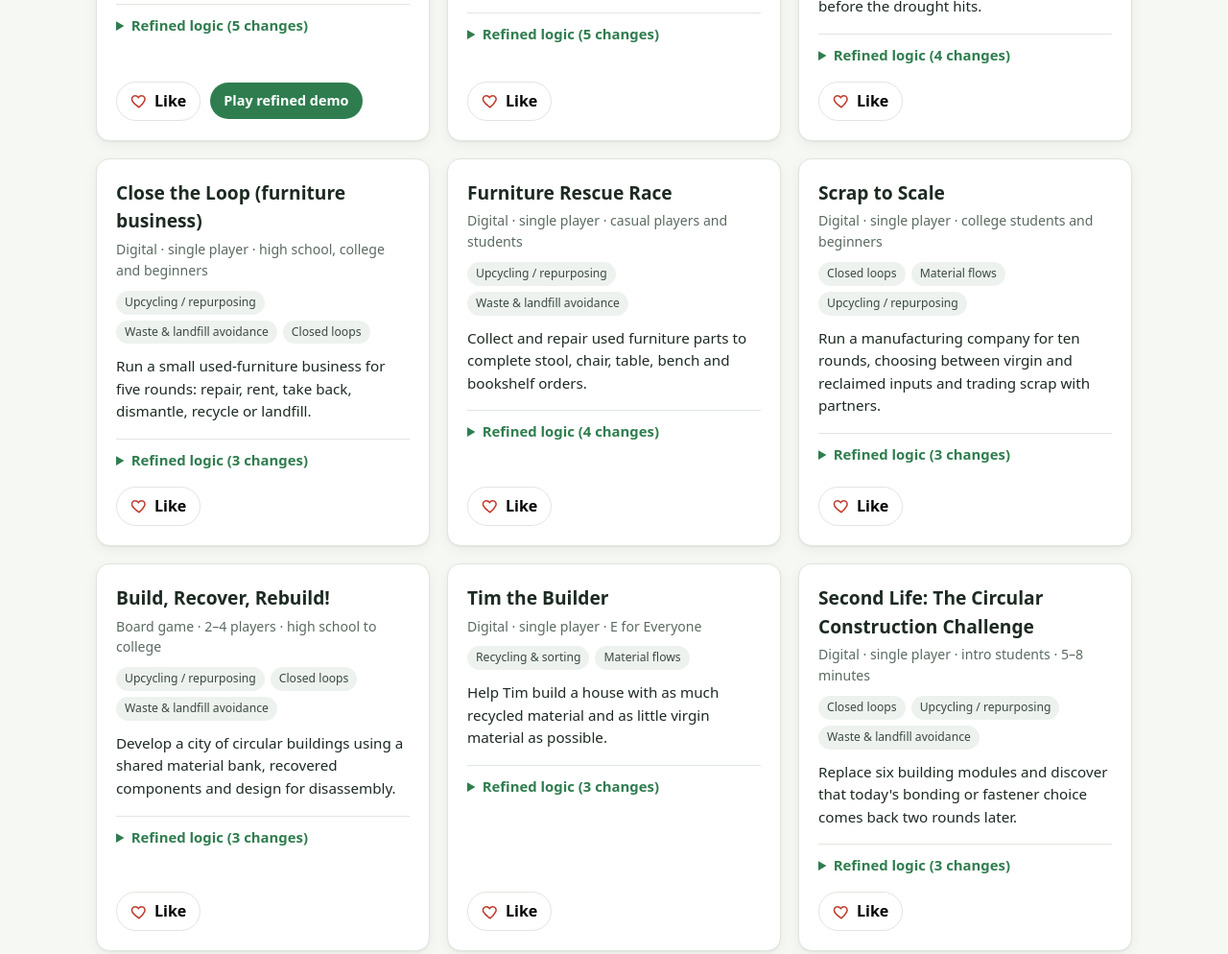
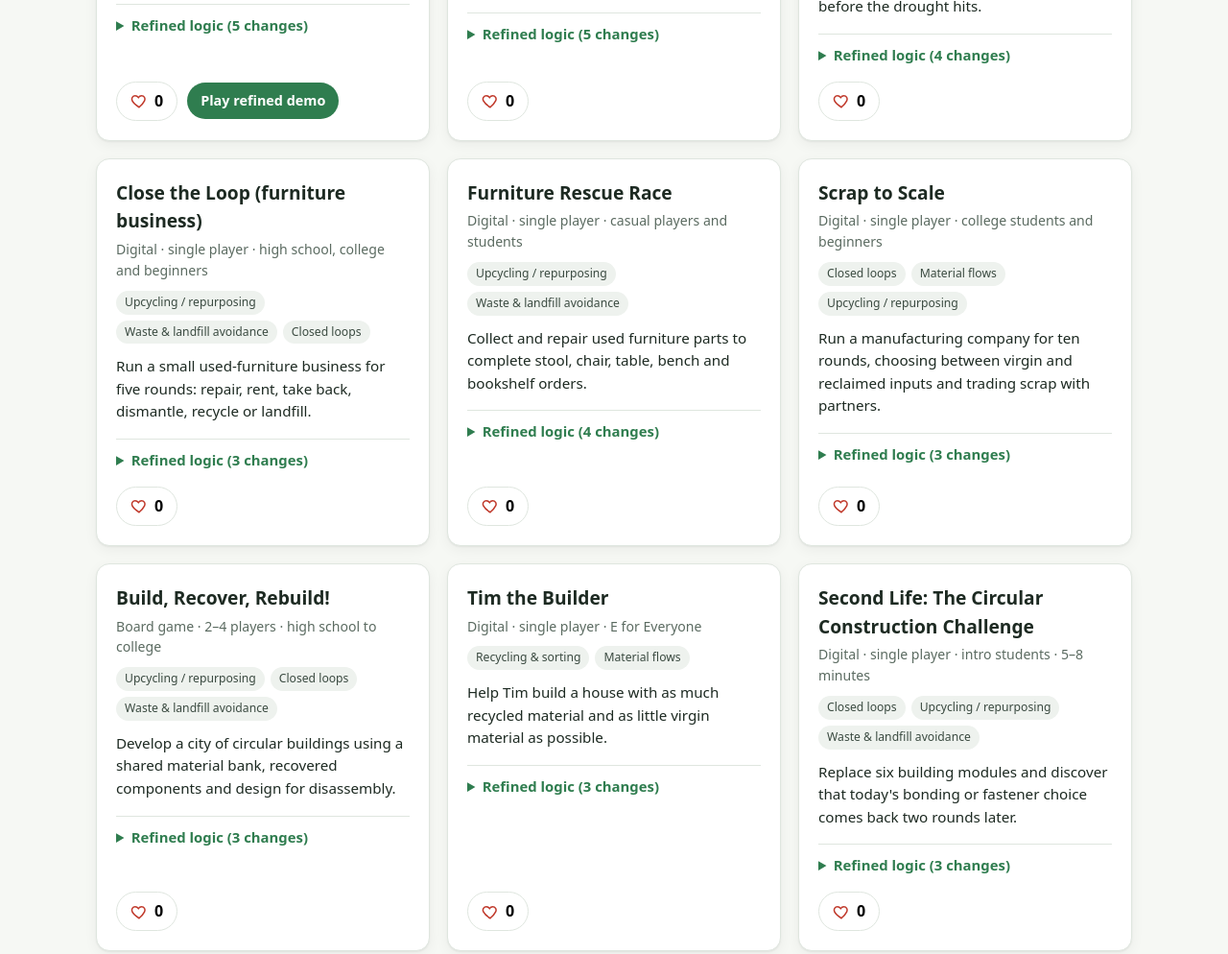
Before and after one commit to PatriciaKio/Play-the-LoopCircular-Economy-Games, a plain HTML site: page index.html in a window 1280 px wide. Shown: the part 1268-2262 px from the top of the page at 96% size. Drawn offline with Linux system fonts and the light colour scheme; no server answers.

Commit message:
Update index.html

```diff
--- a/index.html
+++ b/index.html
@@ -267,7 +267,7 @@
      POST {LIKES_API}/{id}/unlike-> {"count": 12}
    See README.md for details.
 ---------------------------------------------------------------- */
-const LIKES_API = ""; // e.g. "https://your-worker.example.workers.dev/likes"
+const LIKES_API = "https://play-the-loop-likes.patriciakio447.workers.dev/likes"; // e.g. "https://your-worker.example.workers.dev/likes"
 
 const THEME_LABEL = {
   clarity: "Clarity & visual cues",
```
